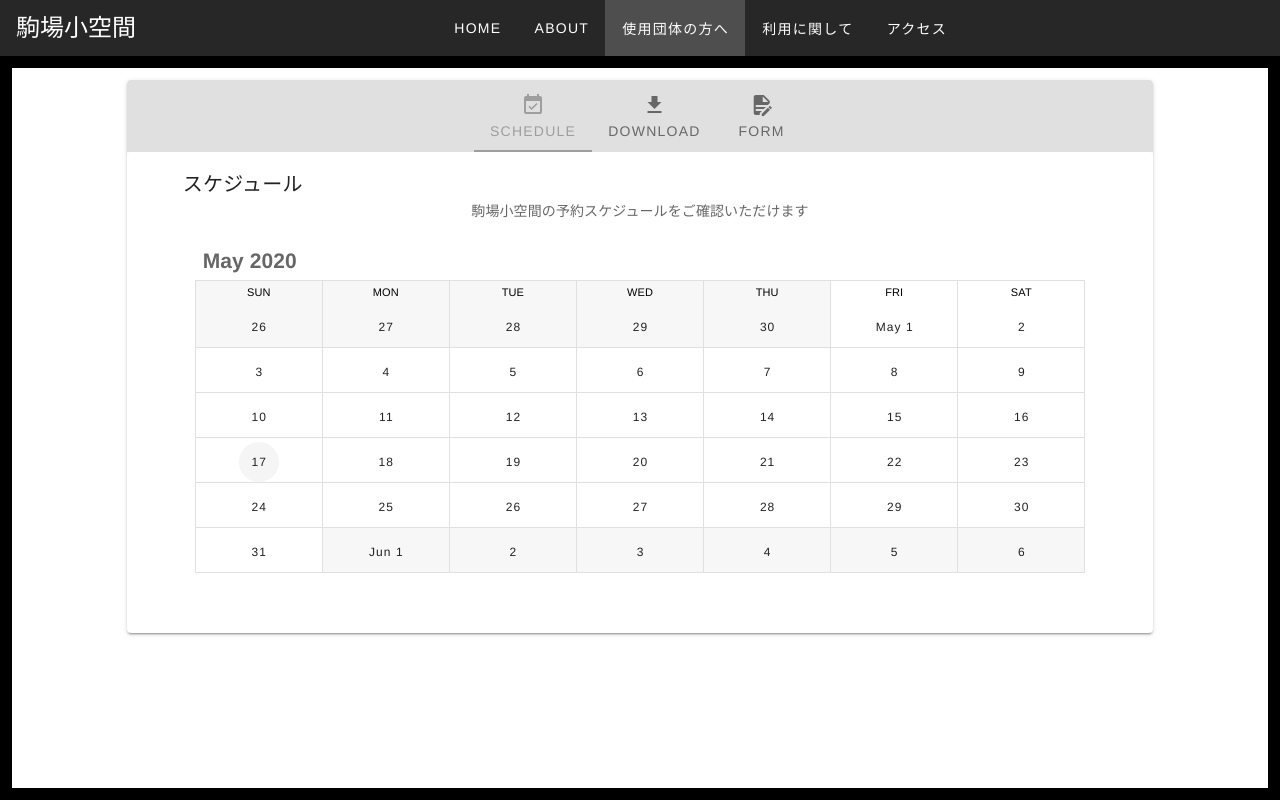
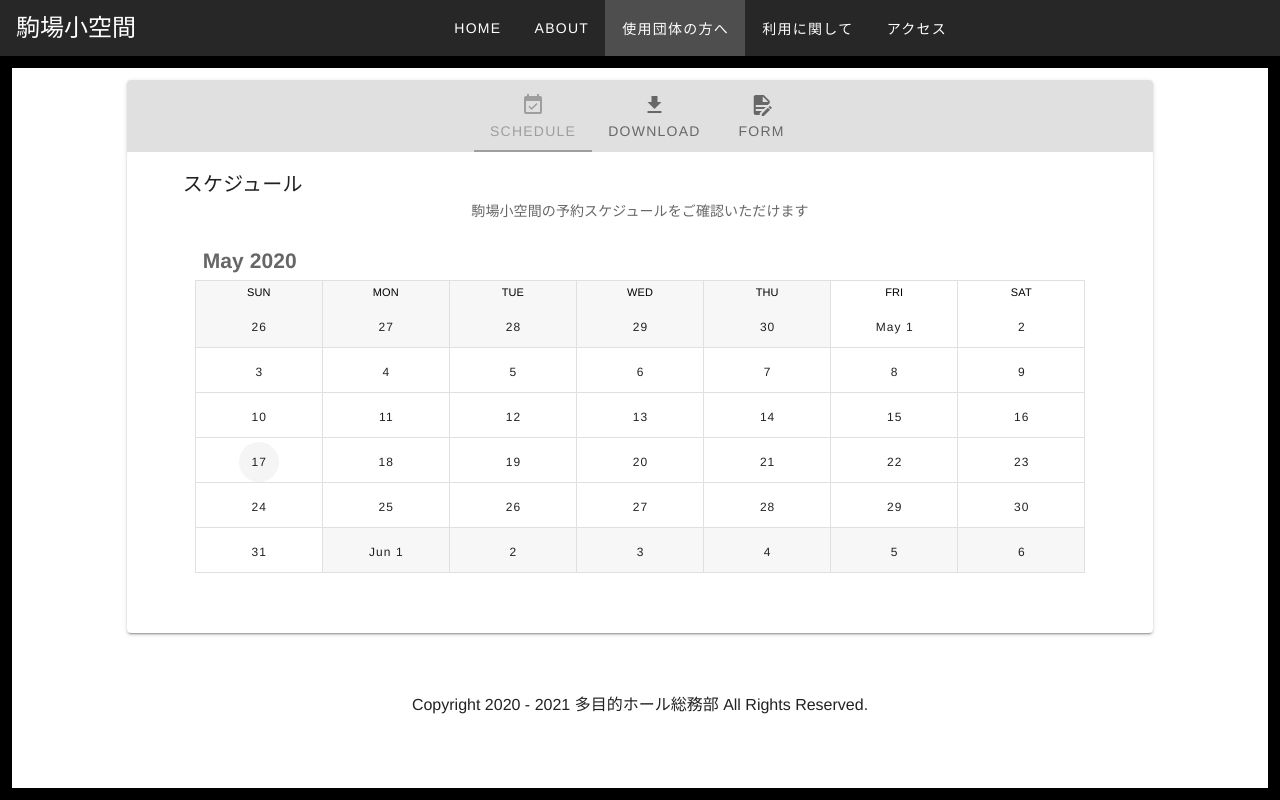
Before and after one commit to Komabashokukan/official-site, a Vue app: page /users in a window 1280 px wide. Built offline with nearby package versions, Linux system fonts and the light colour scheme.

Commit message:
add Copyright information to each views

```diff
--- a/src/views/About.vue
+++ b/src/views/About.vue
@@ -53,6 +53,9 @@
 
             </template>
 
+            <v-flex md12 class="order-last">
+                Copyright {{ new Date().getFullYear() }} - {{ new Date().getFullYear() + 1 }} 多目的ホール総務部 All Rights Reserved.
+            </v-flex>
         </v-layout>
     </v-container>
 </template>
--- a/src/views/Access.vue
+++ b/src/views/Access.vue
@@ -36,6 +36,10 @@
                     <v-img alt="komaba_map.png" src="@/assets/komaba_map.png" style="cursor:pointer;" />
                 </v-button>
             </v-dialog>
+
+            <v-flex md12 class="order-last">
+                Copyright {{ new Date().getFullYear() }} - {{ new Date().getFullYear() + 1 }} 多目的ホール総務部 All Rights Reserved.
+            </v-flex>
         </v-layout>
     </v-container>
 </template>
--- a/src/views/Manuals.vue
+++ b/src/views/Manuals.vue
@@ -82,6 +82,9 @@
                 </v-card>
             </v-dialog>
 
+            <v-flex md12 class="order-last">
+                Copyright {{ new Date().getFullYear() }} - {{ new Date().getFullYear() + 1 }} 多目的ホール総務部 All Rights Reserved.
+            </v-flex>
         </v-layout>
     </v-container>
 </template>
--- a/src/views/Users.vue
+++ b/src/views/Users.vue
@@ -21,6 +21,9 @@
                 </v-card>
             </v-flex>
 
+            <v-flex md12 class="order-last">
+                Copyright {{ new Date().getFullYear() }} - {{ new Date().getFullYear() + 1 }} 多目的ホール総務部 All Rights Reserved.
+            </v-flex>
         </v-layout>
     </v-container>
 </template>
```
